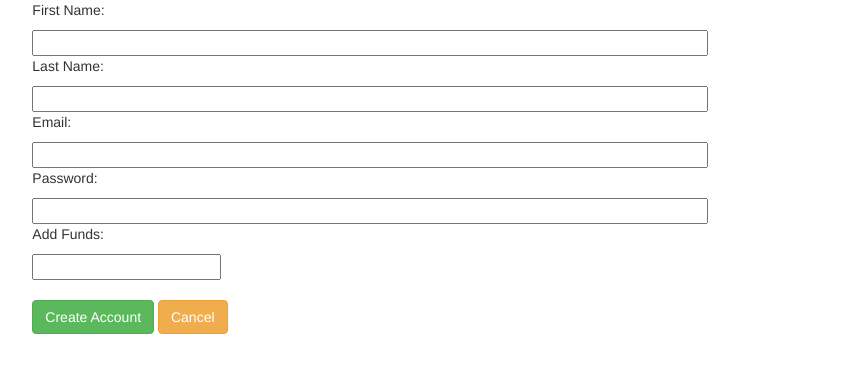
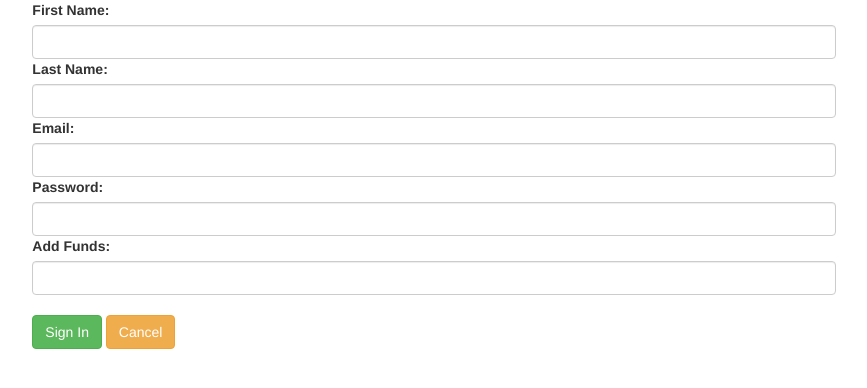
Before and after one commit to ftorning/blockchainApp, a Flask app: page /create_account/ in a window 1280 px wide. Shown: the top 388 px of the page, without its empty margins (206-1073 px from the left). Run offline with Flask 2, Linux system fonts and the light colour scheme; some libraries are stand-ins or nearby versions.

Commit message:
ready for demo

```diff
--- a/main.py
+++ b/main.py
@@ -98,8 +98,6 @@ def edit_profile(user_id=None):
                 user.fname = request.form['fname']
             if request.form['lname']:
                 user.lname = request.form['lname']
-            if request.form['email']:
-                user.email = request.form['email']
             if request.form['password']:
                 user.password = request.form['password']
             session.add(user)
--- a/templates/create_account.html
+++ b/templates/create_account.html
@@ -15,20 +15,23 @@
     <div class="container-fluid">
         <div class="col-xs-2"></div>
         <div class="col-xs-8">
-            <form action="{{ url_for('create_user') }}" method="post">
-                <p>First Name:</p>
-                <input type="text" size="80" name="fname">
-                <p>Last Name:</p>
-                <input type="text" size="80" name="lname">
-                <p>Email:</p>
-                <input type="text" size="80" name="email">
-                <p>Password:</p>
-                <input type="password" size="80" name="password">
-                <p>Add Funds:</p>
-                <input type="number" size="80" name="add_funds">
-                <br><br>
-            <input type="submit" class="btn btn-success" value="Create Account">
-            <a href="{{ url_for('home', user_id=None) }}" class="btn btn-warning" role="button">Cancel</a>
+
+            <form action="{{ url_for('create_user') }}" method="POST">
+                <div class="form-group">
+                    <label for="fname">First Name:</label>
+                    <input type="text" class="form-control" id="fname" name="fname">
+                    <label for="lname">Last Name:</label>
+                    <input type="text" class="form-control" id="lname" name="lname">
+                    <label for="email">Email:</label>
+                    <input type="email" class="form-control" id="email" name="email">
+                    <label for="password">Password:</label>
+                    <input type="password" class="form-control" id="password" name="password">
+                    <label for="add_funds">Add Funds:</label>
+                    <input type="number" class="form-control" id="add_funds" name="add_funds">
+                    <br>
+                    <input type="submit" class="btn btn-success" value="Sign In">
+                    <a href="{{ url_for('home', user_id=None) }}" class="btn btn-warning" role="button">Cancel</a>
+                </div>
             </form>
         </div>
         <div class="col-xs-2"></div>
```
Also changed, not shown: templates/profile_delete.html (+5 -4 lines), templates/profile_edit.html (+13 -12 lines), templates/sign_in.html (indentation only).
